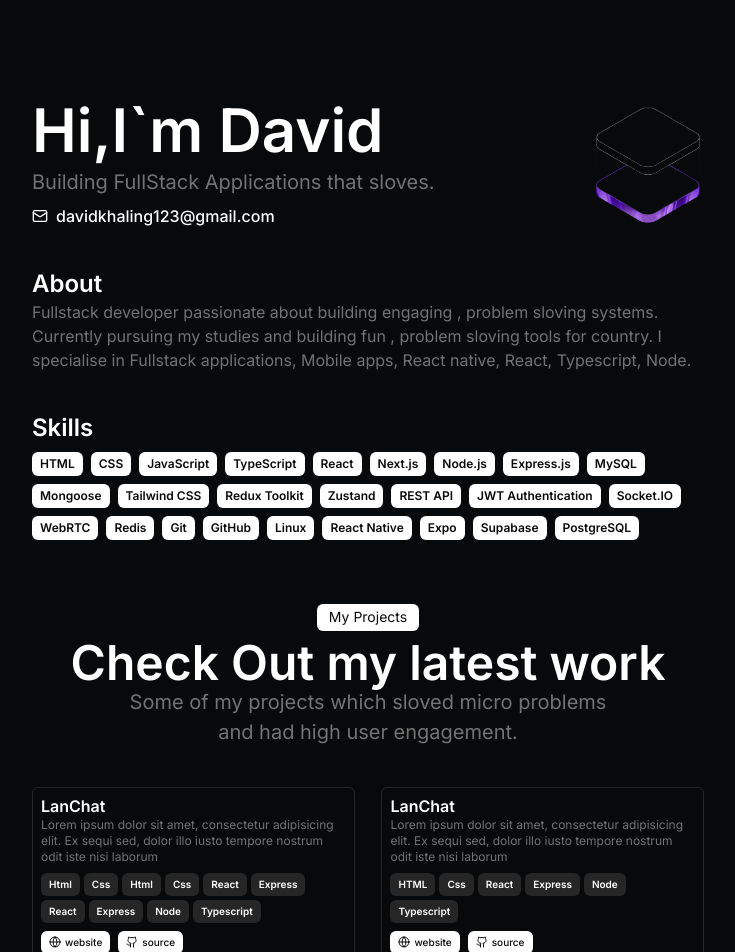
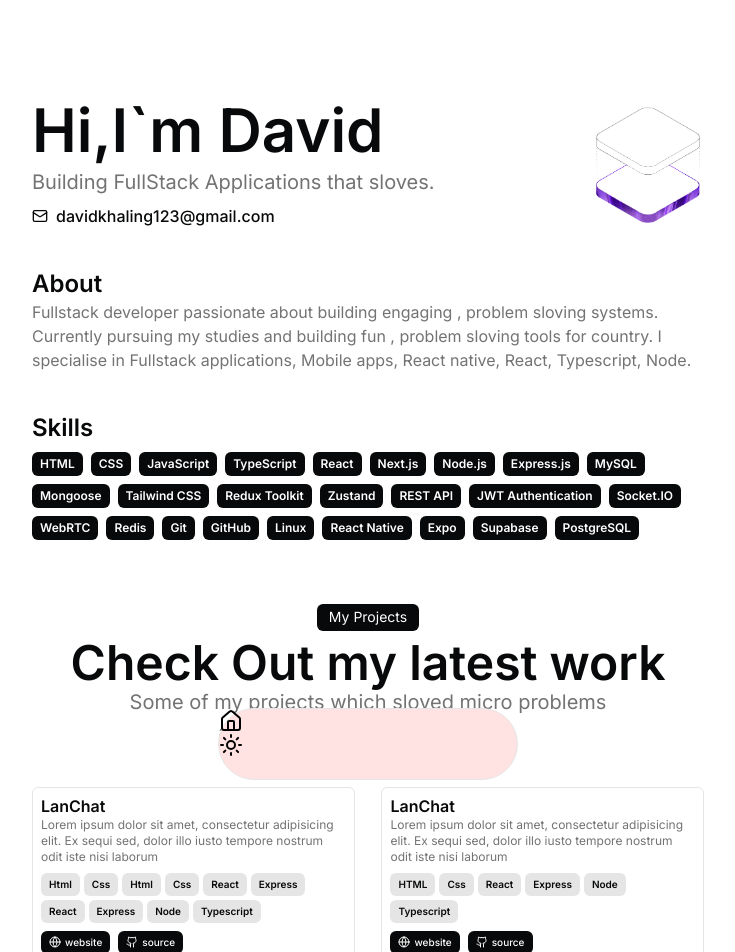
Before and after one commit to David-Rai/portfolio, a React (Vite) app: page / in a window 1280 px wide. Shown: the top 952 px of the page, without its empty margins (272-1007 px from the left). Built offline with nearby package versions, Linux system fonts and the light colour scheme.

Commit message:
Feat:Theme context working properly

```diff
--- a/index.html
+++ b/index.html
@@ -9,7 +9,7 @@
     <meta name="viewport" content="width=device-width, initial-scale=1.0" />
     <title>David rai</title>
   </head>
-  <body class="dark">
+  <body class="">
     <div id="root"></div>
     <script type="module" src="/src/main.jsx"></script>
   </body>
--- a/src/components/Education.jsx
+++ b/src/components/Education.jsx
@@ -10,7 +10,7 @@ const Education = () => {
       <div className="flex items-center justify-between gap-2 h-full">
         <div className="flex gap-5">
           {/* logo */}
-          <div className="h-[60px] w-[60px]  rounded-full overflow-hidden">
+          <div className="h-15 w-15  rounded-full overflow-hidden">
             <img
               src={SchoolLogo}
               alt="logo"
--- a/src/components/Hackathons.jsx
+++ b/src/components/Hackathons.jsx
@@ -35,10 +35,10 @@ const Hackathons = () => {
 const HackathonChild = ({ p, index }) => {
   const { name, details, country, links, image } = p;
   const position = index % 2 === 0 ? "right" : "left";
-  console.log(position);
+  // console.log(position);
 
   return (
-    <div className="border border-border rounded-md w-[48%] min-h-[350px] p-2">
+    <div className="border border-border rounded-md w-[48%] min-h-87.5 p-2">
       {/* Top Image banner */}
       <div className="h-[60%] w-full">
         <img
--- /dev/null
+++ b/src/components/NavBar.jsx
@@ -0,0 +1,46 @@
+import React from "react";
+import { Github, House, Linkedin, Sun, Moon, Instagram } from "lucide-react";
+import { useTheme } from "../context/ThemeContext";
+import { useEffect } from "react";
+
+const links = [
+  {
+    icon: <Github></Github>,
+    src: "https://github.com/david-rai",
+  },
+  {
+    icon: <linkedin />,
+    src: "https://www.linkedin.com/in/david-rai-81983a36b/",
+  },
+  {
+    icon: <Instagram />,
+    src: "https://www.instagram.com/davidrai119/",
+  },
+];
+const NavBar = () => {
+  const { theme, setTheme, toggleTheme } = useTheme();
+
+  useEffect(() => {
+    console.log(theme);
+    const html = document.documentElement;
+    if (theme === "dark") html.classList.add("dark");
+    else html.classList.remove("dark");
+  }, [theme]);
+
+
+  return (
+    <section className="w-full flex items-center justify-center fixed py-5 left-0 bottom-0">
+      <nav className="min-w-[300px] h-18 cursor-pointer bg-red-100 border border-border rounded-full">
+        <a href={window.origin}>
+          <House />
+        </a>
+        {}
+        <div onClick={toggleTheme}>
+          <Sun></Sun>
+        </div>
+      </nav>
+    </section>
+  );
+};
+
+export default NavBar;
--- a/src/components/TopHeading.jsx
+++ b/src/components/TopHeading.jsx
@@ -4,7 +4,7 @@ import mainImage from "../assets/hero.png";
 
 const TopHeading = () => {
   return (
-    <div className="w-full pt-[100px] flex items-center justify-between pb-10">
+    <div className="w-full pt-25 flex items-center justify-between pb-10">
       <div className="left w-full">
         <h1 className="text-6xl font-semibold">Hi,I`m David</h1>
         <h2 className="text-xl text-text-secondary py-2">
--- /dev/null
+++ b/src/context/ThemeContext.jsx
@@ -0,0 +1,40 @@
+import React from "react";
+import { createContext, useContext, useState, useEffect } from "react";
+
+export const ThemeContext = createContext(null);
+
+export const ThemeProvider = ({ children }) => {
+  const [theme, setTheme] = useState();
+
+  //checking user system theme
+  useEffect(() => {
+    console.log('gettting system them')
+    const systemPrefersDark = window.matchMedia(
+      "(prefers-color-scheme: dark)",
+    ).matches;
+    setTheme(systemPrefersDark ? "dark" : "light");
+
+    // Optional: Listen for system theme changes
+    const listener = (e) => setTheme(e.matches ? "dark" : "light");
+    window
+      .matchMedia("(prefers-color-scheme: dark)")
+      .addEventListener("change", listener);
+
+    return () =>
+      window
+        .matchMedia("(prefers-color-scheme: dark)")
+        .removeEventListener("change", listener);
+  },[]);
+
+
+  const toggleTheme = () =>
+    setTheme((prev) => (prev === "light" ? "dark" : "light"));
+
+  return (
+    <ThemeContext.Provider value={{ theme, setTheme, toggleTheme }}>
+      {children}
+    </ThemeContext.Provider>
+  );
+};
+
+export const useTheme = () => useContext(ThemeContext);
--- a/src/pages/Home.jsx
+++ b/src/pages/Home.jsx
@@ -3,6 +3,7 @@ import Education from "../components/Education";
 import Hackathons from "../components/Hackathons";
 import TopHeading from "../components/TopHeading";
 import About from "../components/About";
+import NavBar from "../components/NavBar";
 import Skills from "../components/Skills";
 import MyProject from "../components/MyProjects";
 
@@ -26,6 +27,10 @@ const Home = () => {
 
       {/* Education */}
       <Education />
+
+      {/* {Navigation bar} */}
+      <NavBar />
+
     </main>
   );
 };
```
Also changed, not shown: src/main.jsx (+9 -9 lines).
